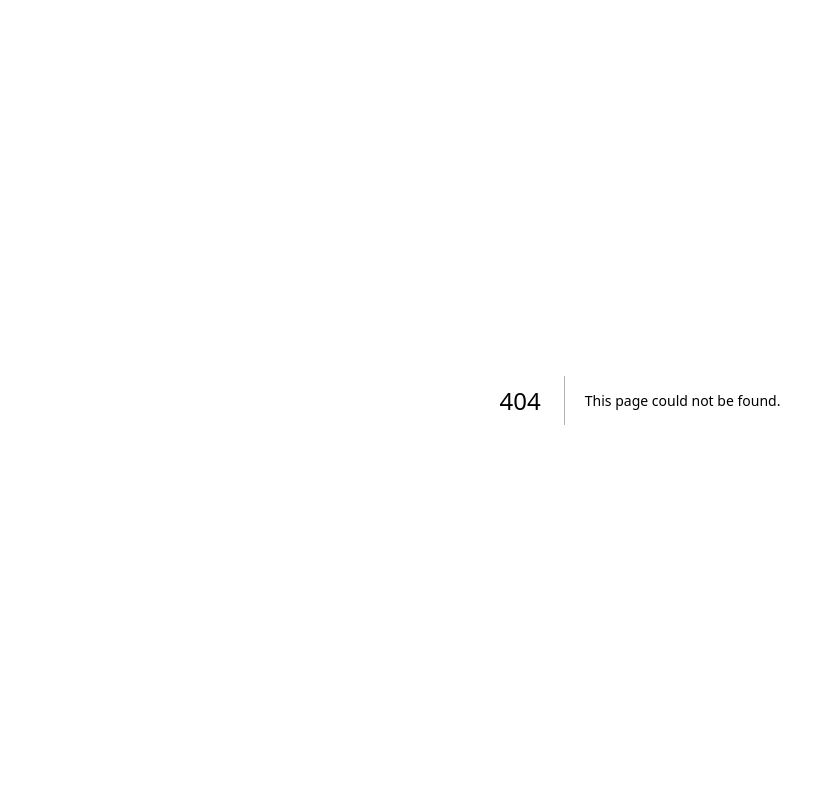
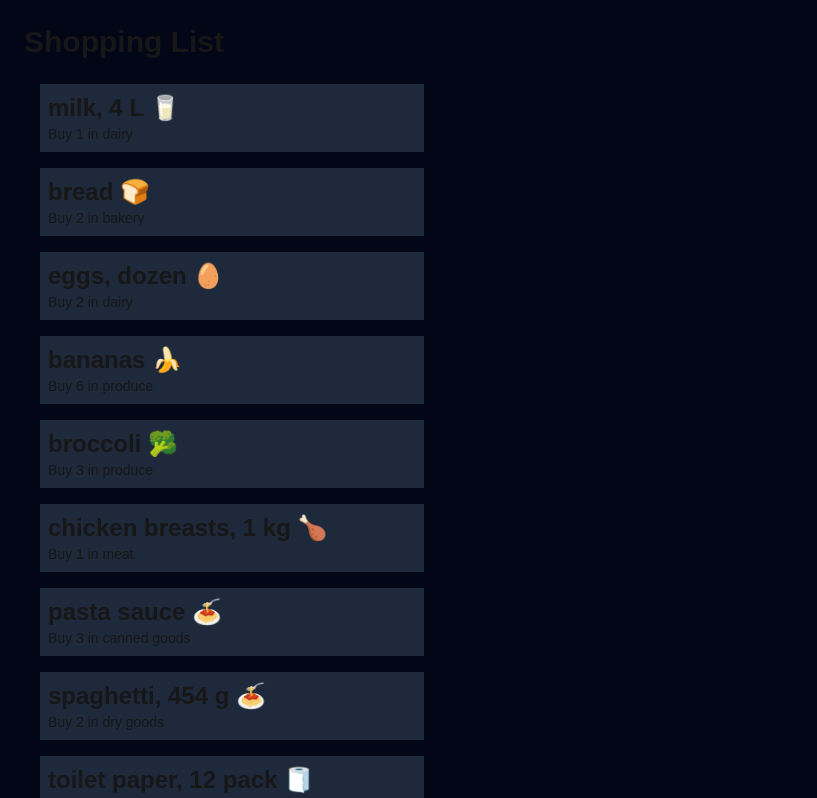
Before and after one commit to tristinsait/cprg306-assignments, a Next.js app: page /week-3 in a window 1280 px wide. Before the commit this address had no page. Shown: the top 798 px of the page, without its empty margins (0-817 px from the left). Built offline with nearby package versions, Linux system fonts and the light colour scheme.

Commit message:
Added week 3 assignment and completed week 3 assignment

```diff
--- a/app/page.js
+++ b/app/page.js
@@ -5,7 +5,8 @@ export default function Home() {
   return (
     <main>
       <h1 className="text-4xl font-bold mb-5">CPRG 306: Web Development 2 - Assignments</h1>
-      <Link href="/week-2" className="hover:text-pink-300 hover:underline">Week 2 Assignment</Link>
+      <Link href="/week-2" className="hover:text-pink-300 hover:underline">Week 2 Assignment</Link> <br></br>
+      <Link href="/week-3" className="hover:text-pink-300 hover:underline">Week 3 Assignment</Link>
     </main>
   );
 }
--- /dev/null
+++ b/app/week-3/item-list.js
@@ -0,0 +1,88 @@
+import Item from './item';
+
+const ItemList = () => {
+  const item1 = {
+    name: "milk, 4 L 🥛",
+    quantity: 1,
+    category: "dairy",
+  };
+
+  const item2 = {
+    name: "bread 🍞",
+    quantity: 2,
+    category: "bakery",
+  };
+
+  const item3 = {
+    name: "eggs, dozen 🥚",
+    quantity: 2,
+    category: "dairy",
+  };
+
+  const item4 = {
+    name: "bananas 🍌",
+    quantity: 6,
+    category: "produce",
+  };
+
+  const item5 = {
+    name: "broccoli 🥦",
+    quantity: 3,
+    category: "produce",
+  };
+
+  const item6 = {
+    name: "chicken breasts, 1 kg 🍗",
+    quantity: 1,
+    category: "meat",
+  };
+
+  const item7 = {
+    name: "pasta sauce 🍝",
+    quantity: 3,
+    category: "canned goods",
+  };
+
+  const item8 = {
+    name: "spaghetti, 454 g 🍝",
+    quantity: 2,
+    category: "dry goods",
+  };
+
+  const item9 = {
+    name: "toilet paper, 12 pack 🧻",
+    quantity: 1,
+    category: "household",
+  };
+
+  const item10 = {
+    name: "paper towels, 6 pack",
+    quantity: 1,
+    category: "household",
+  };
+
+  const item11 = {
+    name: "dish soap 🍽️",
+    quantity: 1,
+    category: "household",
+  };
+
+  const item12 = {
+    name: "hand soap 🧼",
+    quantity: 4,
+    category: "household",
+  };
+
+    // List of all items
+    const items = [item1, item2, item3, item4, item5, item6, item7, item8, item9, item10, item11, item12];
+
+    return (
+      <ul className="space-y-4">
+        {items.map((item, index) => (
+          <Item key={index} name={item.name} quantity={item.quantity} category={item.category} />
+        ))}
+      </ul>
+    );
+  };
+
+  export default ItemList;
--- /dev/null
+++ b/app/week-3/item.js
@@ -0,0 +1,10 @@
+const Item = ({ name, quantity, category }) => {
+  return (
+    <li className="p-2 m-4 bg-slate-800 max-w-sm">
+      <div className="text-2xl font-semibold">{name}</div>
+      <div className="text-sm">Buy {quantity} in {category}</div>
+    </li>
+  );
+};
+
+export default Item;
--- /dev/null
+++ b/app/week-3/page.js
@@ -0,0 +1,12 @@
+import ItemList from './item-list.js';
+
+const Page = () => {
+  return (
+    <main className="container p-6 bg-slate-950">
+      <h1 className="text-3xl font-bold mb-6">Shopping List</h1>
+      <ItemList />
+    </main>
+  );
+};
+
+export default Page;
```
